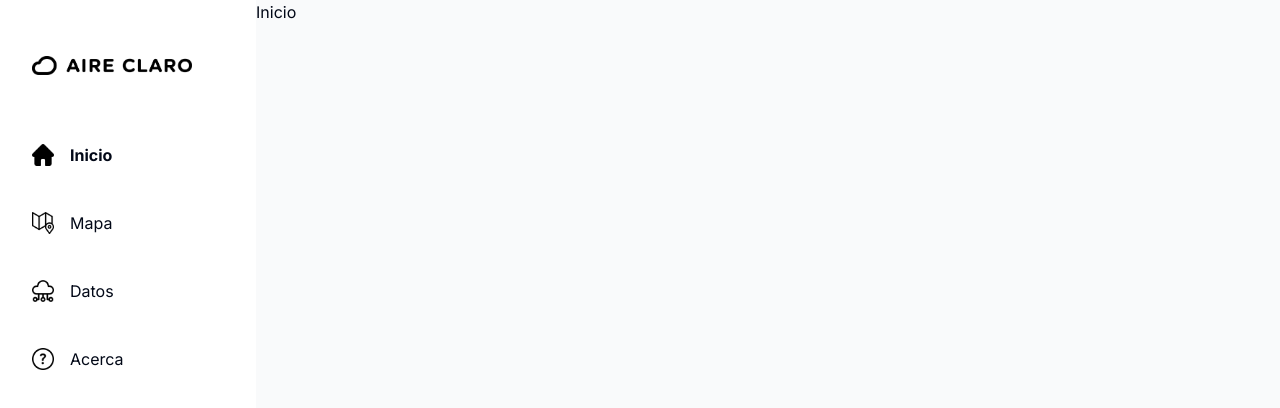
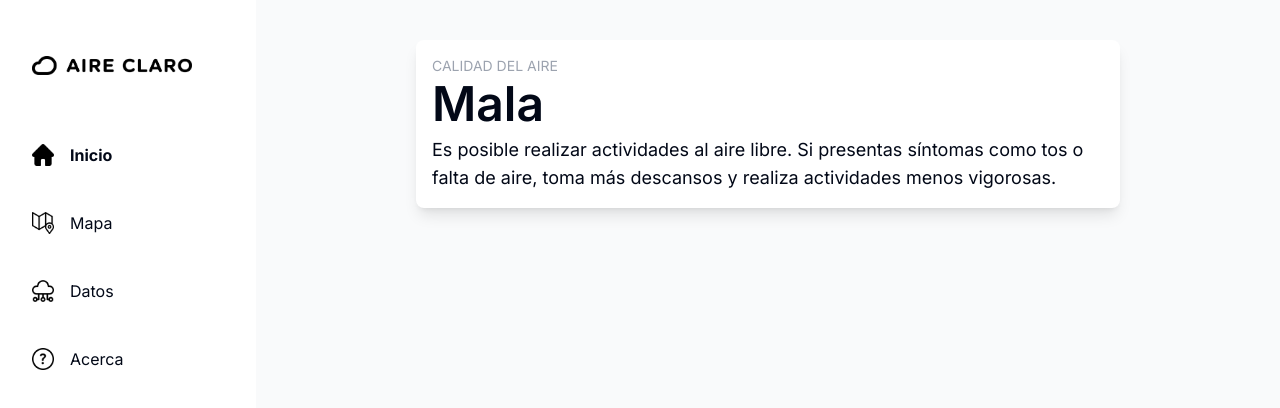
Before and after one commit to edgargutgzz/aireclaro, a Next.js app: page / in a window 1280 px wide. Shown: the top 408 px of the page. Built offline with nearby package versions, Linux system fonts and the light colour scheme.

Commit message:
refactor: Update Inicio page layout to include main recommendation with air quality information

```diff
--- a/app/page.tsx
+++ b/app/page.tsx
@@ -1,7 +1,20 @@
 export default function Inicio() {
   return (
-    <div className="">
-      <h1>Inicio</h1>
+    <div className="mx-4 flex flex-col space-y-10 py-10 lg:mx-40 lg:space-y-20">
+      {/* Main Recommendation */}
+      <div className="rounded-lg bg-white p-4 text-sm shadow-lg lg:text-base">
+        <div className="text-left text-xs text-gray-400 lg:text-sm">
+          CALIDAD DEL AIRE
+        </div>
+        <div className="mt-1 text-left text-4xl font-semibold lg:text-5xl">
+          Mala
+        </div>
+        <div className="mt-2 text-left text-base lg:text-lg">
+          Es posible realizar actividades al aire libre. Si presentas síntomas
+          como tos o falta de aire, toma más descansos y realiza actividades
+          menos vigorosas.
+        </div>
+      </div>
     </div>
   );
 }
```
